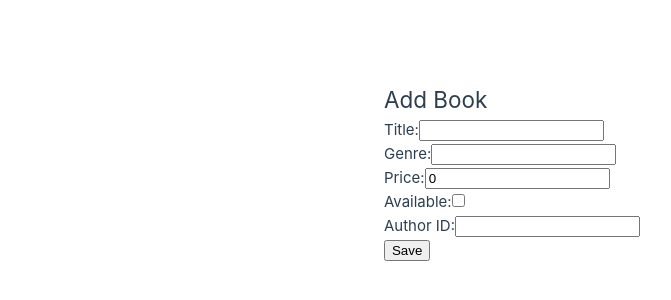
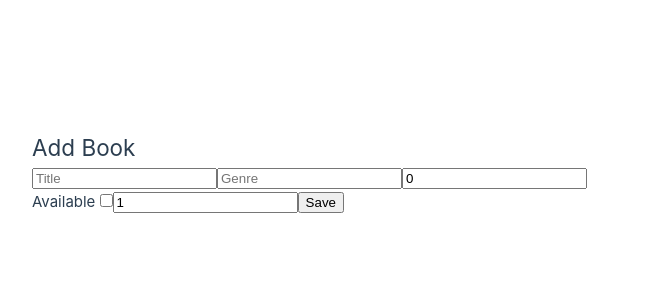
Before and after one commit to RavinduPe/LibraryManagementSystem-Frontend, a Vue app: page /add-book in a window 1280 px wide. Shown: the part 228-528 px from the top of the page, without its empty margins (0-671 px from the left). Built offline with nearby package versions, Linux system fonts and the light colour scheme; the HTML template or start-up script is replaced by a standard one.

Commit message:
Implement book deletion functionality and enhance BookList view with error handling

```diff
--- a/src/api/bookApi.ts
+++ b/src/api/bookApi.ts
@@ -8,3 +8,7 @@ export const getAllBooks = () => {
 export const addBook = (book: Book) => {
   return api.post<Book>("/books", book);
 };
+
+export const deleteBook = (id: number) => {
+  return api.delete(`/books/${id}`);
+};
--- a/src/router/index.ts
+++ b/src/router/index.ts
@@ -1,5 +1,6 @@
 import { createRouter, createWebHistory } from "vue-router";
 import AddBook from "../views/AddBook.vue";
+import BookList from "../views/BookList.vue";
 
 const routes = [
   {
@@ -7,6 +8,11 @@ const routes = [
     name: "AddBook",
     component: AddBook,
   },
+  {
+    path: "/books",
+    name: "Books",
+    component: BookList
+  }
 ];
 
 const router = createRouter({
--- a/src/views/AddBook.vue
+++ b/src/views/AddBook.vue
@@ -1,82 +1,62 @@
+<script setup lang="ts">
+import { ref } from 'vue'
+import { addBook } from '../api/bookApi'
+import type { Book } from '../types/Book'
+
+const message = ref('')
+
+const book = ref<Book>({
+  id: undefined,
+  title: '',
+  genre: '',
+  price: 0,
+  available: false,
+  authorId: 1,
+  authorName: ''
+})
+
+const saveBook = async () => {
+  try {
+    const response = await addBook(book.value)
+    message.value = 'Book saved successfully ✅'
+    console.log(response.data)
+
+    // reset form
+    book.value = {
+      id: undefined,
+      title: '',
+      genre: '',
+      price: 0,
+      available: false,
+      authorId: 1,
+      authorName: ''
+    }
+  } catch (error) {
+    message.value = 'Failed to save book ❌'
+    console.error(error)
+  }
+}
+</script>
+
 <template>
   <div>
     <h2>Add Book</h2>
 
-    <form @submit.prevent="addBook">
-      <div>
-        <label>Title:</label>
-        <input v-model="book.title" required />
-      </div>
+    <form @submit.prevent="saveBook">
+      <input v-model="book.title" placeholder="Title" required />
+      <input v-model="book.genre" placeholder="Genre" required />
+      <input type="number" v-model="book.price" placeholder="Price" required />
 
-      <div>
-        <label>Genre:</label>
-        <input v-model="book.genre" required />
-      </div>
+      <label>
+        Available
+        <input type="checkbox" v-model="book.available" />
+      </label>
 
-      <div>
-        <label>Price:</label>
-        <input type="number" v-model="book.price" required />
-      </div>
-
-      <div>
-        <label>Available:</label>
-        <input type="checkbox" v-model="book.available" />
-      </div>
-
-      <div>
-        <label>Author ID:</label>
-        <input type="number" v-model="book.authorId" required />
-      </div>
+      <input type="number" v-model="book.authorId" placeholder="Author ID" required />
 
       <button type="submit">Save</button>
     </form>
 
-    <p v-if="message">{{ message }}</p>
+    <p>{{ message }}</p>
   </div>
 </template>
-
-<script>
-import axios from "axios";
-
-export default {
-  name: "AddBook",
-  data() {
-    return {
-      book: {
-        title: "",
-        genre: "",
-        price: 0,
-        available: false,
-        authorId: null
-      },
-      message: ""
-    };
-  },
-  methods: {
-    async addBook() {
-      try {
-        const response = await axios.post(
-          "http://localhost:8080/api/books",
-          this.book
-        );
-
-        console.log(response.data);
-        this.message = "Book saved successfully ✅";
-
-        // Clear form
-        this.book = {
-          title: "",
-          genre: "",
-          price: 0,
-          available: false,
-          authorId: null
-        };
-
-      } catch (error) {
-        console.error("Error adding book:", error);
-        this.message = "Failed to save book ❌";
-      }
-    }
-  }
-};
-</script>
--- a/src/views/BookList.vue
+++ b/src/views/BookList.vue
@@ -1,21 +1,69 @@
 <script setup lang="ts">
-import { onMounted, ref } from "vue";
-import { getAllBooks } from "../api/bookApi";
-import type { Book } from "../types/Book";
+import { ref, onMounted } from 'vue'
+import { getAllBooks , deleteBook  } from '../api/bookApi'
+import type { Book } from '../types/Book'
 
-const books = ref<Book[]>([]);
+const books = ref<Book[]>([])
+const error = ref('')
 
-onMounted(async () => {
-  const response = await getAllBooks();
-  books.value = response.data;
-});
+const fetchBooks = async () => {
+  try {
+    const response = await getAllBooks()
+    books.value = response.data
+    console.log(response.data)
+  } catch (err) {
+    error.value = 'Failed to load books'
+    console.error(err)
+  }
+}
+
+const removeBook = async (id: number) => {
+  try {
+    await deleteBook(id)
+    books.value = books.value.filter(book => book.id !== id)
+  } catch (err) {
+    console.error(err)
+  }
+}
+
+onMounted(fetchBooks)
 </script>
 
 <template>
-  <h2>Books</h2>
-  <ul>
-    <li v-for="book in books" :key="book.id">
-      {{ book.title }} - {{ book.authorName }}
-    </li>
-  </ul>
+  <div>
+    <h2>All Books</h2>
+
+    <p v-if="error">{{ error }}</p>
+
+    <table v-if="books.length" border="1">
+        <thead>
+          <tr>
+            <th>ID</th>
+            <th>Title</th>
+            <th>Genre</th>
+            <th>Price</th>
+            <th>Available</th>
+            <th>Actions</th>
+          </tr>
+        </thead>
+
+        <tbody>
+          <tr v-for="book in books" :key="book.id">
+            <td>{{ book.authorId }}</td>
+            <td>{{ book.title }}</td>
+            <td>{{ book.genre }}</td>
+            <td>{{ book.price }}</td>
+            <td>{{ book.available }}</td>
+            <td>
+              <button @click="removeBook(book.id!)">
+                Delete
+              </button>
+            </td>
+          </tr>
+        </tbody>
+      </table>
+
+
+    <p v-else>No books found</p>
+  </div>
 </template>
```
